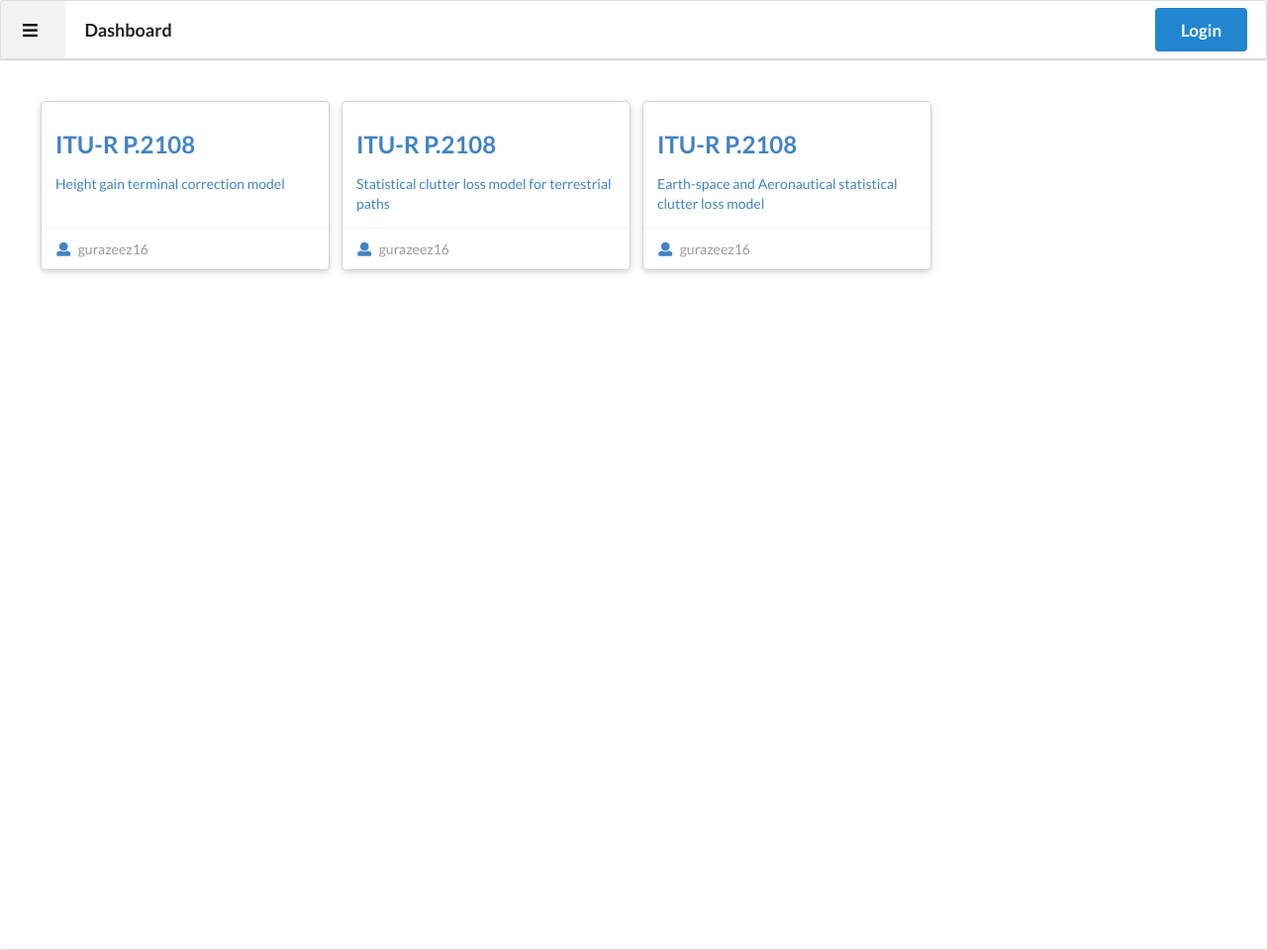
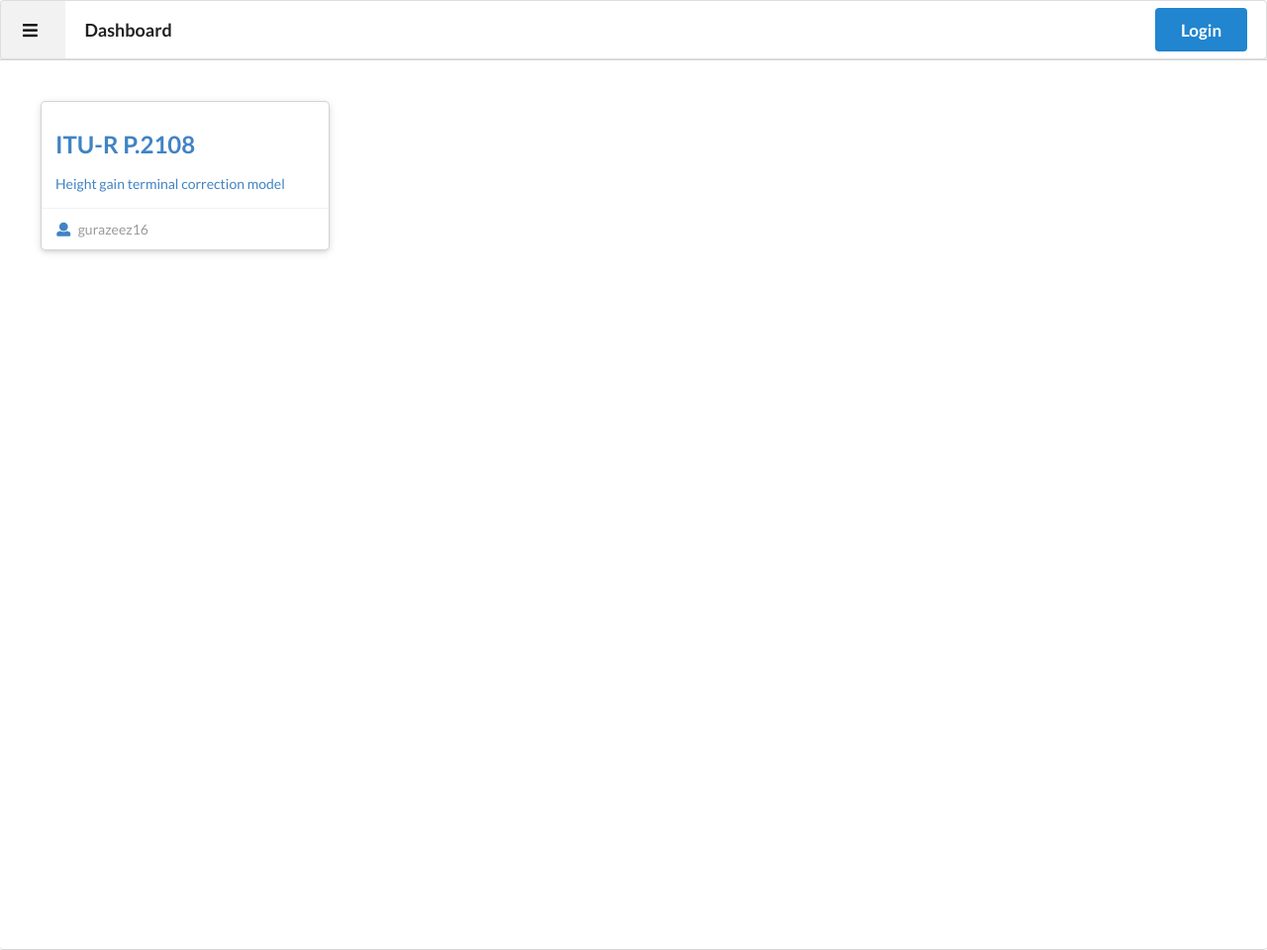
Before and after one commit to renishsurani/dashboard, a Jekyll site: the page built from index.html, in a window 1280 px wide. Shown: the whole page at 99% size. Built offline with Jekyll 4.4.1, drawn with Linux system fonts in a browser that asks for light colours; nearby versions of some CDN libraries; comment, search, counter and statistics services are not loaded; part of the change alters nothing that is shown.

Commit message:
login and firebase

```diff
--- a/_includes/landingpage-cards.html
+++ b/_includes/landingpage-cards.html
@@ -1,4 +1,4 @@
-<div class="card-container">
+<div class="card-container" id="maindiv_cards_default" style="display:block ;">
   <div class="ui raised link cards">
     <a class="ui content" href="notebooks/ITU-R P.2108-3.1.2.html">
       <div class="card">
@@ -12,9 +12,28 @@
           <!-- <span class="right floated"><a href="#"><h5 class="card-view-btn">Visit</h5></a></span> -->
           <span>
             <i class="user icon"></i>
-            <a href="https://observablehq.com/@gurazeez16/itu-r-p2108"
-              >gurazeez16</a
-            >
+            <a href="https://observablehq.com/@gurazeez16/itu-r-p2108">gurazeez16</a>
+          </span>
+        </div>
+      </div>
+    </a>
+  </div>
+</div>
+<div class="card-container" id="maindiv_cards" style="display:none ;">
+  <div class="ui raised link cards">
+    <a class="ui content" href="notebooks/ITU-R P.2108-3.1.2.html">
+      <div class="card">
+        <div class="content">
+          <h2>ITU-R P.2108</h2>
+          <div>
+            <p>Height gain terminal correction model</p>
+          </div>
+        </div>
+        <div class="extra content">
+          <!-- <span class="right floated"><a href="#"><h5 class="card-view-btn">Visit</h5></a></span> -->
+          <span>
+            <i class="user icon"></i>
+            <a href="https://observablehq.com/@gurazeez16/itu-r-p2108">gurazeez16</a>
           </span>
         </div>
       </div>
@@ -31,9 +50,7 @@
           <!-- <span class="right floated"> Joined in 2014 </span> -->
           <span>
             <i class="user icon"></i>
-            <a href="https://observablehq.com/@gurazeez16/itu-r-p2108"
-              >gurazeez16</a
-            >
+            <a href="https://observablehq.com/@gurazeez16/itu-r-p2108">gurazeez16</a>
           </span>
         </div>
       </div>
@@ -50,9 +67,7 @@
           <!-- <span class="right floated"> Joined in 2014 </span> -->
           <span>
             <i class="user icon"></i>
-            <a href="https://observablehq.com/@gurazeez16/itu-r-p2108"
-              >gurazeez16</a
-            >
+            <a href="https://observablehq.com/@gurazeez16/itu-r-p2108">gurazeez16</a>
           </span>
         </div>
       </div>
--- a/_includes/login-signup.html
+++ b/_includes/login-signup.html
@@ -25,19 +25,21 @@
 </div> -->
 <div class="ui login modal tiny">
   <i class="close icon"></i>
-  <div class="header"><h2>Login</h2></div>
+  <div class="header">
+    <h2>Login</h2>
+  </div>
   <div class="form-text">
     <p>Welcome back! Login with your credentials</p>
   </div>
   <div class="form_container">
-    <form class="ui form">
+    <form class="ui form" id="ui_form_login">
       <div class="field">
         <label>Email</label>
-        <input type="text" placeholder="Enter your email" required />
+        <input type="text" id="login-email" placeholder="Enter your email" required />
       </div>
       <div class="field">
         <label>Password</label>
-        <input type="text" placeholder="Enter your password" required />
+        <input type="text" id="login-password" placeholder="Enter your password" required />
       </div>
       <!-- <div class="field">
         <div class="ui checkbox">
@@ -56,19 +58,21 @@
 
 <div class="ui signup modal tiny">
   <i class="close icon"></i>
-  <div class="header"><h2>Sing up</h2></div>
+  <div class="header">
+    <h2>Sign up</h2>
+  </div>
   <div class="form-text">
     <p>Create an Account</p>
   </div>
   <div class="form_container">
-    <form class="ui form">
+    <form class="ui form" id="ui_form_signup">
       <div class="field">
         <label>Email</label>
-        <input type="text" placeholder="Enter your email" required />
+        <input type="text" id="signup-email" placeholder="Enter your email" required />
       </div>
       <div class="field">
         <label>Password</label>
-        <input type="text" placeholder="Enter your password" required />
+        <input type="text" id="signup-password" placeholder="Enter your password" required />
       </div>
       <div class="field">
         <label>Confirm Password</label>
--- a/_includes/navbar.html
+++ b/_includes/navbar.html
@@ -8,7 +8,8 @@
   </div>
   <div class="right menu">
     <div class="item">
-      <div class="ui primary button login_btn">Login</div>
+      <div class="ui primary button login_btn" id="login">Login</div>
+      <div class="ui primary button" id="logout" style="display: none;">Log Out</div>
     </div>
   </div>
 </div>
--- a/_includes/script.html
+++ b/_includes/script.html
@@ -12,6 +12,126 @@
   integrity="sha256-t8GepnyPmw9t+foMh3mKNvcorqNHamSKtKRxxpUEgFI="
   crossorigin="anonymous"
 ></script>
+<script type="module">
+  // Import the functions you need from the SDKs you need
+ import { initializeApp } from "https://www.gstatic.com/firebasejs/9.9.2/firebase-app.js";
+  import {
+    getAuth,
+    createUserWithEmailAndPassword,
+    signInWithEmailAndPassword,
+    onAuthStateChanged,
+  } from "https://www.gstatic.com/firebasejs/9.9.2/firebase-auth.js";
+  import {
+    getFirestore,
+    collection,
+  } from "https://www.gstatic.com/firebasejs/9.9.2/firebase-firestore.js";
+
+  // TODO: Add SDKs for Firebase products that you want to use
+  // https://firebase.google.com/docs/web/setup#available-libraries
+
+  // Your web app's Firebase configuration
+  // For Firebase JS SDK v7.20.0 and later, measurementId is optional
+  const firebaseConfig = {
+    apiKey: "AIzaSyDtWp1rVyhbOAtibGwmZ2HDUUXEXKlmRRc",
+    authDomain: "dashboard-login-4d327.firebaseapp.com",
+    projectId: "dashboard-login-4d327",
+    storageBucket: "dashboard-login-4d327.appspot.com",
+    messagingSenderId: "235309877592",
+    appId: "1:235309877592:web:2579b956844f03da45fd2d",
+  };
+
+  // Initialize Firebase
+  const app = initializeApp(firebaseConfig);
+  const auth = getAuth();
+  const db = getFirestore();
+
+  // settings({ timestampsInSnapshots: true });
+
+  const guideList = document.querySelector(".guides");
+  const loggedInLinks = document.querySelectorAll(".logged-in");
+  const loggedOutLinks = document.querySelectorAll(".logged-out");
+  // const accountDetails = document.querySelector('.account-details');
+  // const loginlist = document.querySelector('.containerList');
+
+  const setupUI = (user) => {
+    if (user) {
+      loggedInLinks.forEach((item) => (item.style.display = "block"));
+      loggedOutLinks.forEach((item) => (item.style.display = "none"));
+    } else {
+      loggedInLinks.forEach((item) => (item.style.display = "none"));
+      loggedOutLinks.forEach((item) => (item.style.display = "block"));
+    }
+  };
+
+  //listen for auth status changes
+  onAuthStateChanged(auth, (user) => {
+    if (user) {
+      setupUI(user);
+    } else {
+      setupUI();
+    }
+  });
+
+  // signup
+
+  const signupForm = document.querySelector("#ui_form_signup");
+  signupForm.addEventListener("submit", (e) => {
+    e.preventDefault();
+
+    // get user info
+    const email = signupForm["signup-email"].value;
+    const password = signupForm["signup-password"].value;
+
+    // sign up the user
+    createUserWithEmailAndPassword(auth, email, password).then((cred) => {
+      console.log(cred);
+      const modal = document.querySelector("#modal-signup");
+      signupForm.reset();
+      $(".ui.signup").modal("hide");
+      document.querySelector("#maindiv_cards").style.display = "block";
+      document.querySelector("#maindiv_cards_default").style.display = "none";
+      document.querySelector("#logout").style.display = "block";
+      document.querySelector("#login").style.display = "none";
+    });
+  });
+
+  // logout
+  const logout = document.querySelector("#logout");
+  logout.addEventListener("click", (e) => {
+    e.preventDefault();
+    auth.signOut().then(() => {
+      console.log("user signed out");
+      $(".ui.login").modal("hide");
+      document.querySelector("#maindiv_cards").style.display = "none";
+      document.querySelector("#maindiv_cards_default").style.display = "block";
+      document.querySelector("#logout").style.display = "none";
+      document.querySelector("#login").style.display = "block";
+    });
+  });
+
+  //login
+  const loginForm = document.querySelector("#ui_form_login");
+  loginForm.addEventListener("submit", (e) => {
+    e.preventDefault();
+
+    // get user info
+    const email = loginForm["login-email"].value;
+    const password = loginForm["login-password"].value;
+
+    signInWithEmailAndPassword(auth, email, password).then((cred) => {
+      console.log(cred.user);
+      const modal = document.querySelector("#modal-login");
+      loginForm.reset();
+      $(".ui.login").modal("hide");
+      document.querySelector("#maindiv_cards").style.display = "block";
+      document.querySelector("#maindiv_cards_default").style.display = "none";
+      document.querySelector("#logout").style.display = "block";
+      document.querySelector("#login").style.display = "none";
+      // $("#logout").displaybtn('block');
+      // $("#login").displaybtn('none');
+    });
+  });
+</script>
 <script src="js/main.js"></script>
 <!-- <script>
     $(".sidebar").on("click", function () {
```
Also changed, not shown: 5 other files.
